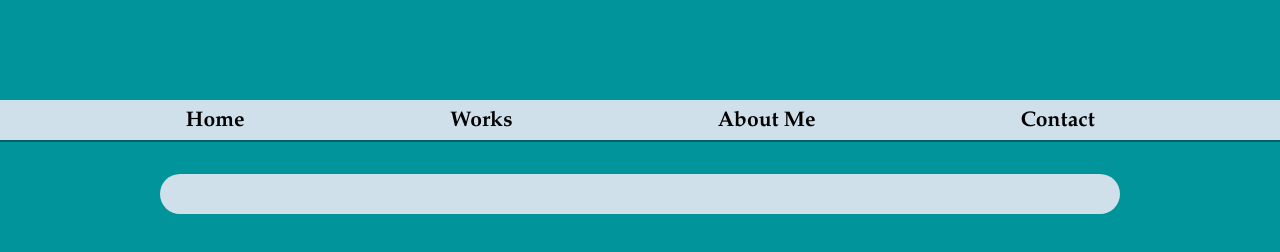
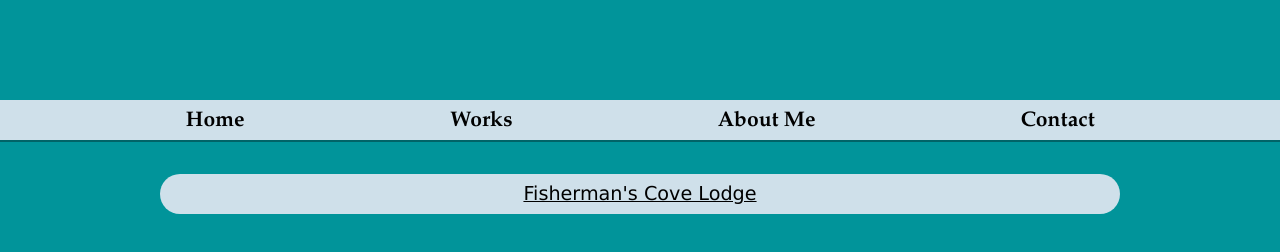
Before and after one commit to Rivera-Joe/Rivera-joe.github.io, a plain HTML site: page works.html in a window 1280 px wide. Drawn offline with Linux system fonts and the light colour scheme.

Commit message:
added text to link

```diff
--- a/works.html
+++ b/works.html
@@ -21,7 +21,7 @@
     <main>
         <ul id="sites">
 
-            <li><a href="./sites/Fisherman's Cove Lodge/index.html"></a></li>
+            <li><a href="./sites/Fisherman's Cove Lodge/index.html"> Fisherman's Cove Lodge</a></li>
         </ul>
     </main>
 </body>
```
